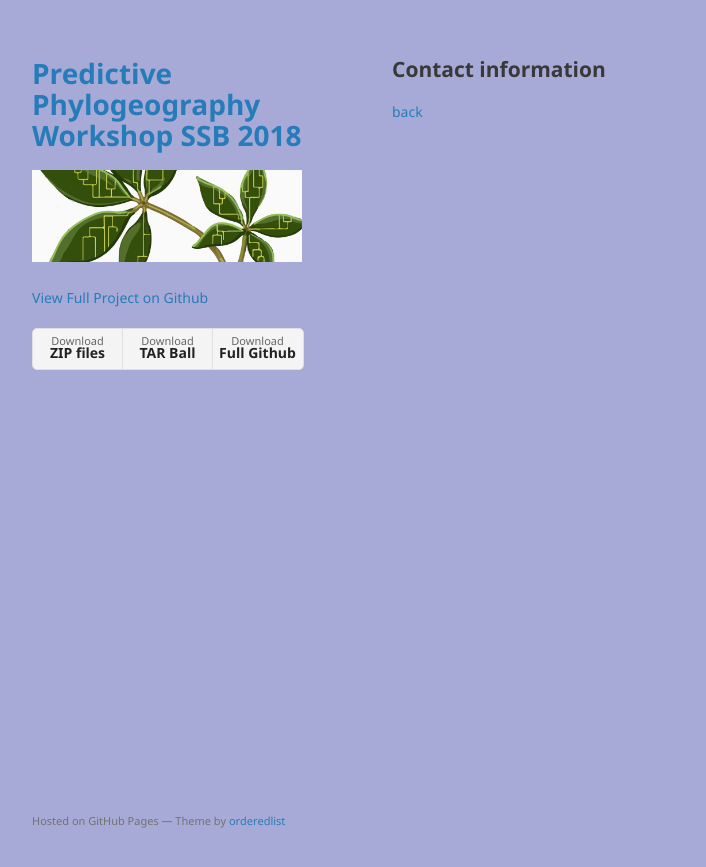
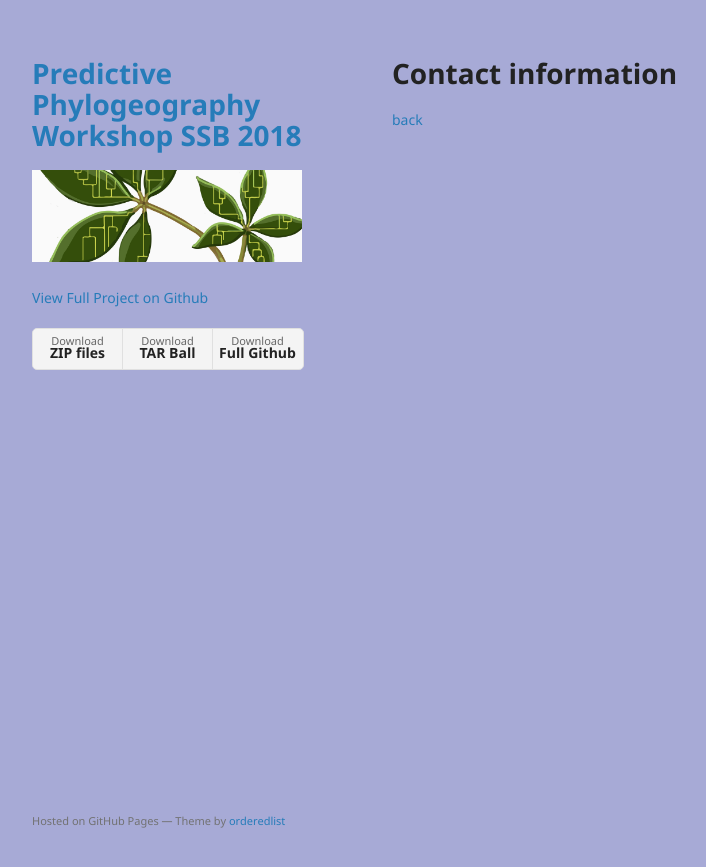
Before and after one commit to PredictivePhylogeography-SSB2018/PredictivePhylogeography-SSB2018.github.io, a Jekyll site: the page built from Contact.md, in a window 1280 px wide. Shown: the top 867 px of the page, without its empty margins (178-884 px from the left). Built offline with Jekyll 4.4.1, drawn with Linux system fonts in a browser that asks for light colours; the repository's description, which GitHub fills in, is left out; our own code applies the rules of GitHub Pages for plain Markdown files.

Commit message:
update pages

```diff
--- a/Contact.md
+++ b/Contact.md
@@ -2,7 +2,7 @@
 layout: default2
 ---
 
-## Contact information
+# Contact information
 
 
 
```
Also changed, not shown: Tutorials.md (+1 -1 lines).
